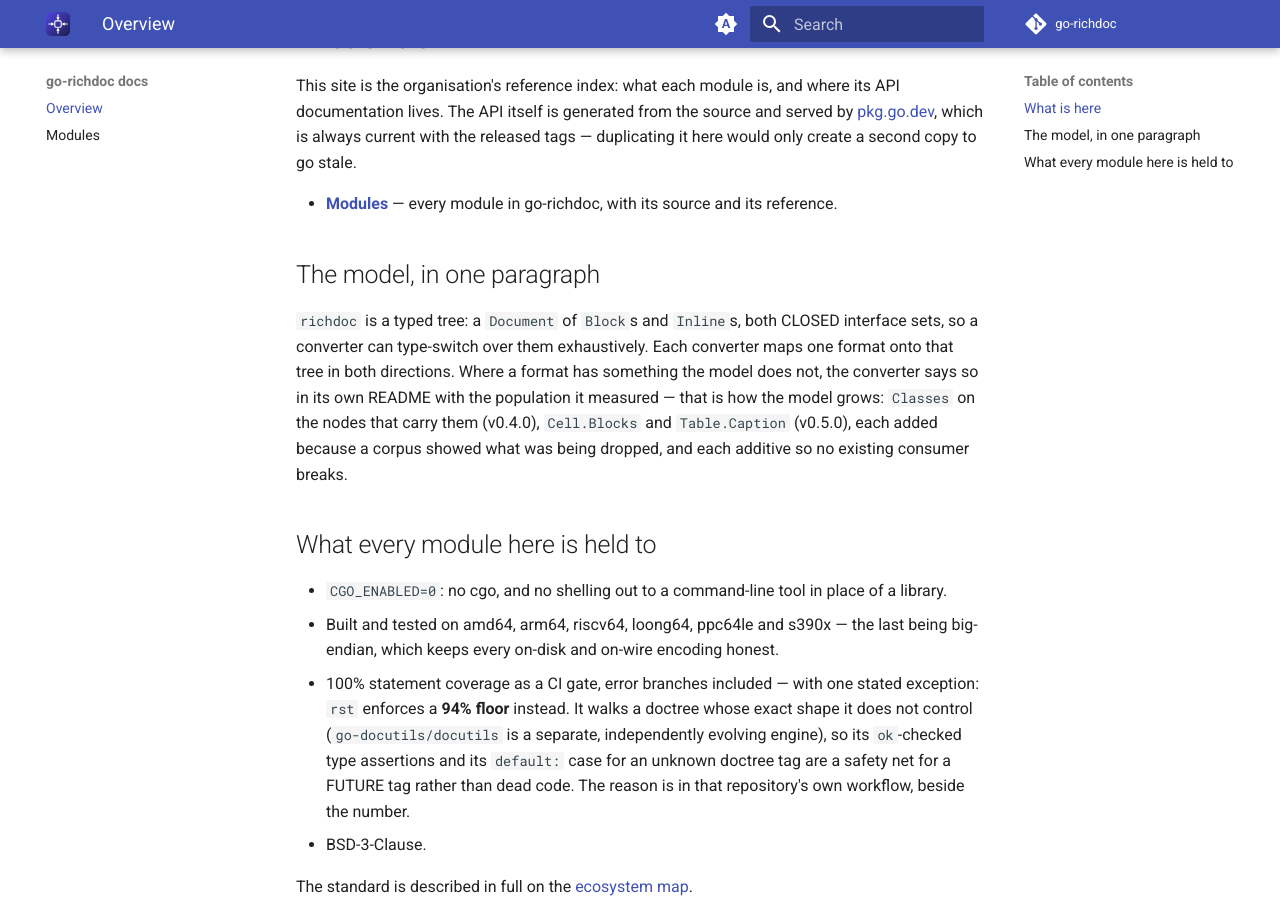
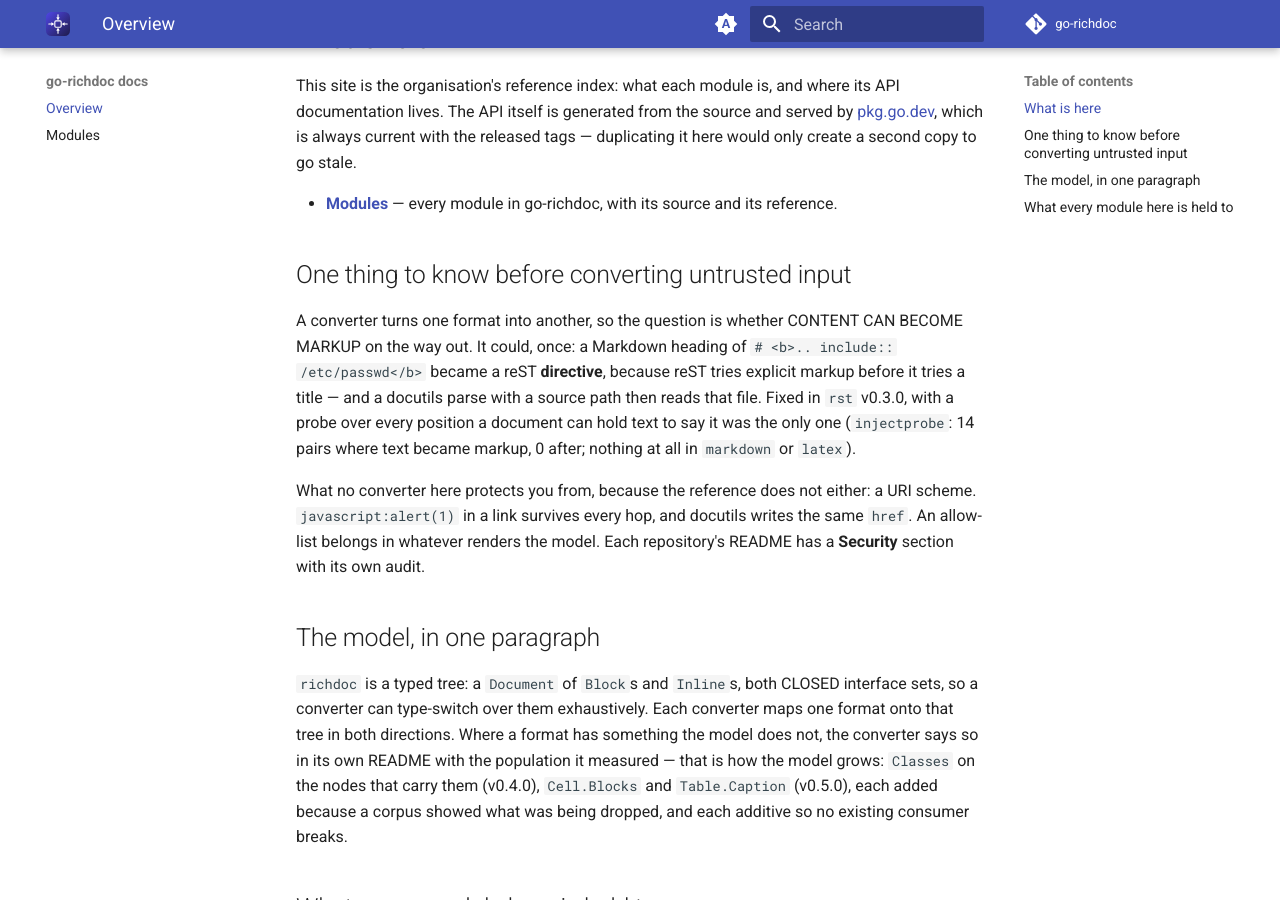
Before and after one commit to go-richdoc/docs, an MkDocs documentation site: the page built from docs/index.md, in a window 1280 px wide and 900 px high, scrolled down 316 px. Built offline with MkDocs 1.6.1 and Material for MkDocs 9.7.7, drawn with Linux system fonts in a browser that asks for light colours; the version menu is left out.

Commit message:
docs: what to know before converting untrusted input (#3)
A converter turns one format into another, so the question an audit asks is whether
content can become MARKUP on the way out. It could, once: a Markdown heading of
"# <b>.. include:: /etc/passwd</b>" became a reST directive, because reST tries
explicit markup before it tries a title -- and a docutils parse with a source path
then reads that file. Fixed in rst v0.3.0, with a probe over every position a document
can hold text to say it was the only one.

And the limit that belongs to the caller rather than to these packages: a URI scheme
survives every hop, as it does in docutils, so an allow-list belongs in whatever
renders the model. Each repository's README carries its own audit; this page points at
them.

Co-authored-by: Claude Opus 5 <noreply@anthropic.com>

```diff
--- a/docs/index.md
+++ b/docs/index.md
@@ -14,6 +14,21 @@ API documentation lives. The API itself is generated from the source and served
 duplicating it here would only create a second copy to go stale.
 
 - **[Modules](modules.md)** — every module in go-richdoc, with its source and its reference.
+
+## One thing to know before converting untrusted input
+
+A converter turns one format into another, so the question is whether CONTENT CAN
+BECOME MARKUP on the way out. It could, once: a Markdown heading of
+`# <b>.. include:: /etc/passwd</b>` became a reST **directive**, because reST tries
+explicit markup before it tries a title — and a docutils parse with a source path then
+reads that file. Fixed in `rst` v0.3.0, with a probe over every position a document can
+hold text to say it was the only one (`injectprobe`: 14 pairs where text became markup,
+0 after; nothing at all in `markdown` or `latex`).
+
+What no converter here protects you from, because the reference does not either: a URI
+scheme. `javascript:alert(1)` in a link survives every hop, and docutils writes the
+same `href`. An allow-list belongs in whatever renders the model. Each repository's
+README has a **Security** section with its own audit.
 
 ## The model, in one paragraph
 
```
